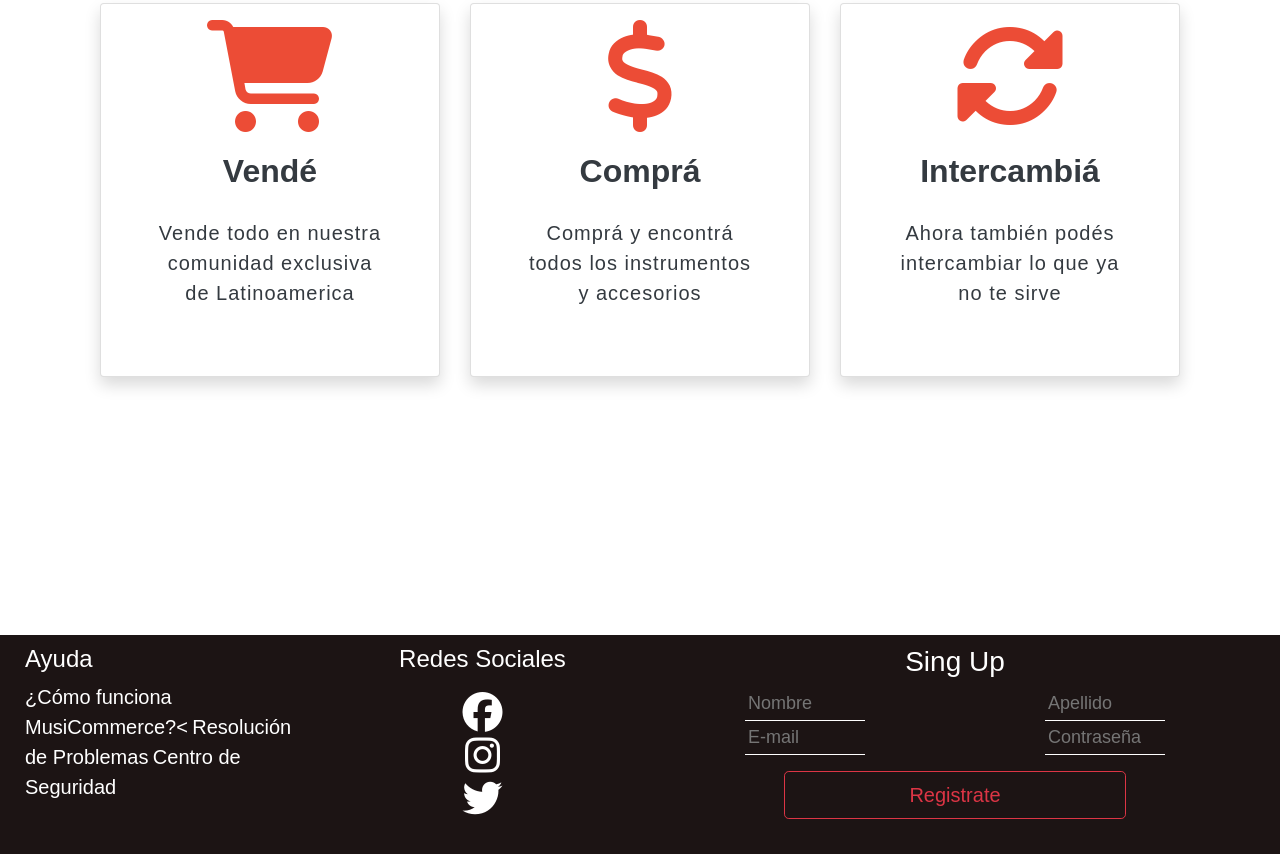
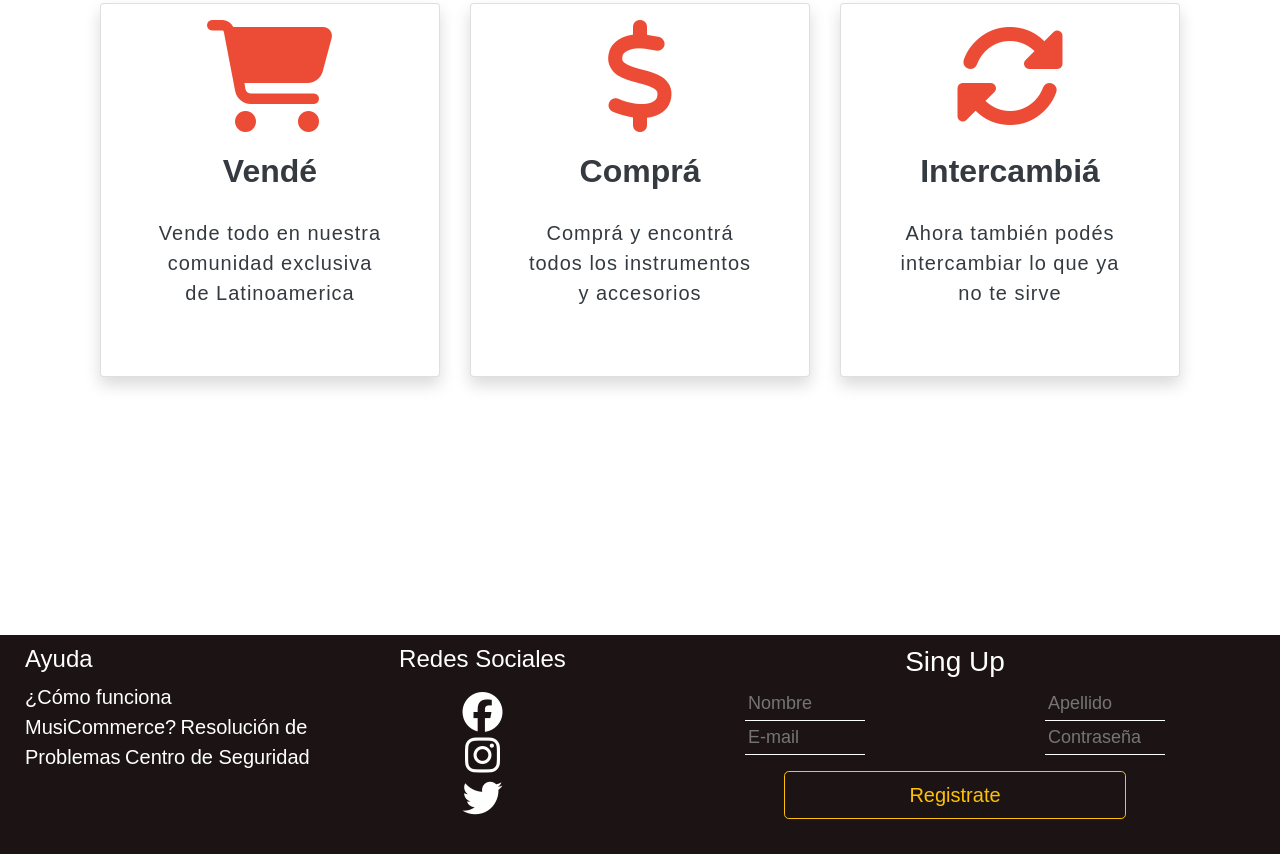
Before and after one commit to FernandoGroba/Landing-MusiCommerce, a plain HTML site: page index.html in a window 1280 px wide. Shown: the part 1007-1861 px from the top of the page. Drawn offline with nearby package versions, Linux system fonts and the light colour scheme; a web font is replaced by a local one.

Commit message:
Add files via upload

```diff
--- a/css/estilos.css
+++ b/css/estilos.css
@@ -92,6 +92,11 @@ footer {
   padding: 20px;
 }
 
+.ayuda,
+a {
+  font-weight: 300;
+}
+
 footer,
 ul {
   list-style: none;
--- a/index.html
+++ b/index.html
@@ -103,7 +103,7 @@
                 <!-- Button -->
                 <div class="row mt-3">
                   <div class="col-sm-12 col md-4 d-flex justify-content-center">
-                    <button class="btn btn-outline-danger btn-lg btn-submit" type="submit" class="">Registrate</button>
+                    <button class="btn btn-outline-warning btn-lg btn-submit" type="submit" class="">Registrate</button>
                   </div>
                 </div>
           </div>
@@ -165,9 +165,10 @@
           <div class=" col-sm-12 col-md-3">
               <div class="ayuda">
                 <h4>Ayuda</h4>
-                <a href="#"class="text-white">¿Cómo funciona MusiCommerce?<</a>
+                <a href="#"class="text-white">¿Cómo funciona MusiCommerce?</a>
                 <a href="#"class="text-white">Resolución de Problemas</a>
-                <a href="#"class="text-white py-3">Centro de Seguridad</a>
+
+                <a href="#"class="text-white">Centro de Seguridad</a>
               </div>
           </div>
 
@@ -221,7 +222,7 @@
                 </div>
                 <div class="row">
                   <div class=" col-sm-12 col md-6 py-3 d-flex justify-content-center">
-                    <button type="submit" class="btn btn-outline-danger btn-lg btn-submit">Registrate</button>
+                    <button type="submit" class="btn btn-outline-warning btn-lg btn-submit">Registrate</button>
                   </div>
                 </div>
 
```
